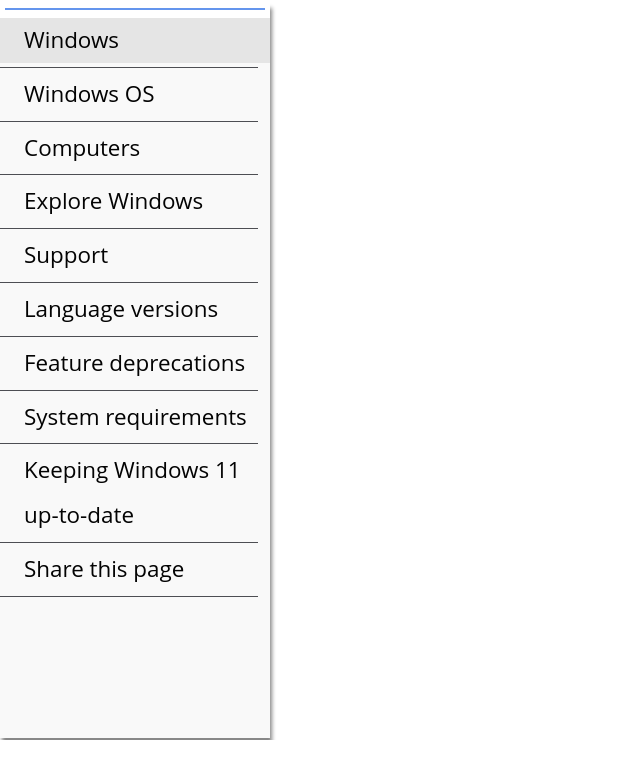
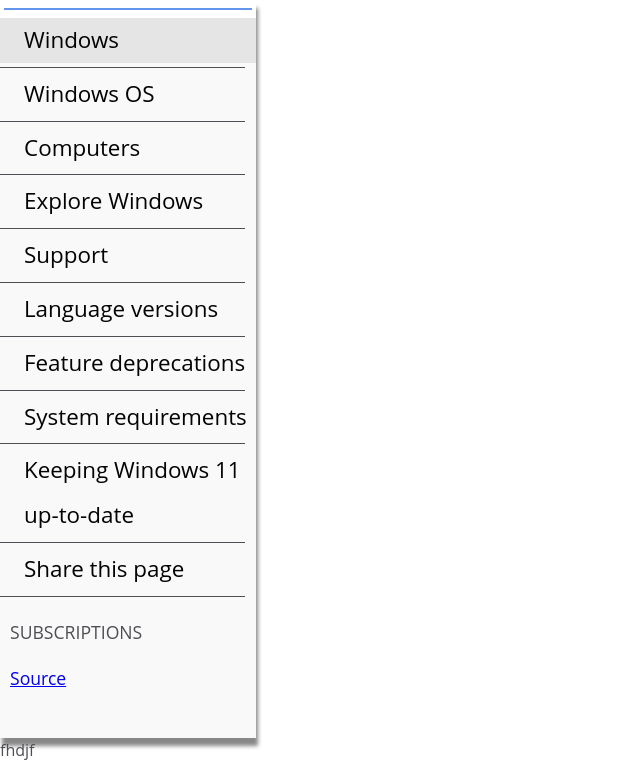
Before and after one commit to musanurbadr/Notbokdok-, a PHP site: page / in a window 1280 px wide. Shown: the part 60-822 px from the top of the page, without its empty margins (0-640 px from the left). Before the commit the page ends 800 px from the top, so only its background shows below. Run offline with PHP 8.4, Linux system fonts and the light colour scheme.

Commit message:
Add files via upload

```diff
--- a/index.html
+++ b/index.html
@@ -13,9 +13,8 @@
       </header>
   <body>
     <aside>
-
         <hr>
-        <div class="content-area">
+      <div class="content-area">
           <nav>
             <a href="Windows" class="nav-link active">
               <span id="active-span">Windows</span>
@@ -77,8 +76,13 @@
             <nav>
               <hr>
             </nav>
+            <h1>subscriptions</h1>
+            <a href="https://www.microsoft.com/en-us/windows/business">Source</a>
           </nav>
-        </div>
+      </div>
     </aside>
+    <main>
+      <div class="container">fhdjf</div>
+    </main>
   </body>
 </html>
--- a/style.css
+++ b/style.css
@@ -26,7 +26,7 @@
 }
 aside {
   height: 80%;
-  width: 270px;
+  width: 20%;
   background-color: white;
   overflow-y: auto;
 
@@ -87,3 +87,30 @@
 aside{
   box-shadow: 2px 8px 4px #888888;
 }
+
+h1 {
+  font-size: 1.1rem;
+  counter-reset: #606060;
+  font-weight: 500;
+  padding: 1px 10px;
+  text-transform: uppercase;
+}
+
+a {
+  font-size: 1.1rem;
+  counter-reset: #606060;
+  font-weight: 500;
+  padding: 1px 10px;
+
+}
+
+.main div {
+  position: absolute;
+  width: 80%;
+  height: 100%;
+  padding: 35px 15px;
+  border-top: 1px solid #ddd;
+  overflow-y: auto;
+  box-shadow: 2px 8px 4px #888888;
+
+}
```
